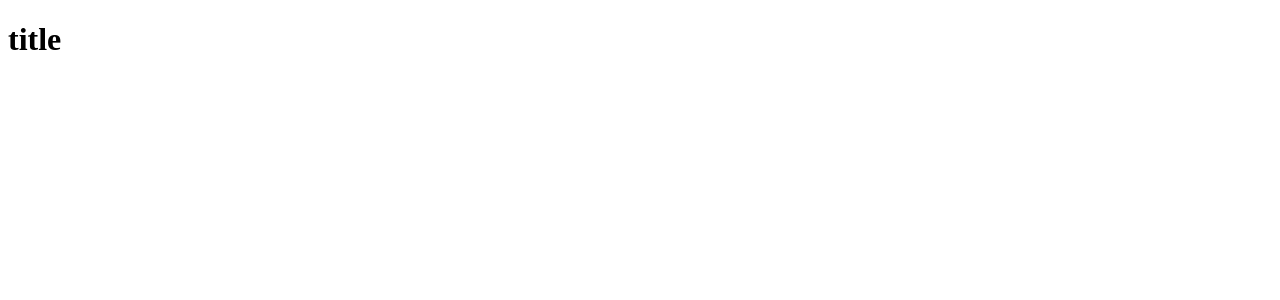
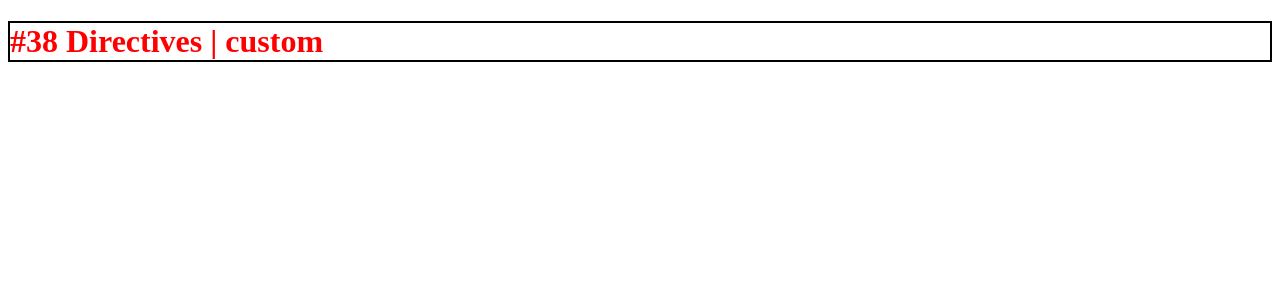
Before and after one commit to jitendrakumar0/my-app, an Angular app: page / in a window 1280 px wide. Shown: the top 300 px of the page. Built offline with nearby package versions, Linux system fonts and the light colour scheme.

Commit message:
#38 Directives | custom

```diff
--- a/src/app/app.component.html
+++ b/src/app/app.component.html
@@ -1,2 +1,2 @@
-<h1>{{title}}</h1>
+<h1 appRedEl>{{title}}</h1>
 <router-outlet></router-outlet>
--- a/src/app/app.component.ts
+++ b/src/app/app.component.ts
@@ -6,5 +6,5 @@ import { Component } from '@angular/core';
   styleUrls: ['./app.component.scss']
 })
 export class AppComponent {
-  title = 'title';
+  title = '#38 Directives | custom';
 }
--- a/src/app/app.module.ts
+++ b/src/app/app.module.ts
@@ -3,10 +3,12 @@ import { BrowserModule } from '@angular/platform-browser';
 
 import { AppRoutingModule } from './app-routing.module';
 import { AppComponent } from './app.component';
+import { RedElDirective } from './directives/red-el.directive';
 
 @NgModule({
   declarations: [
-    AppComponent
+    AppComponent,
+    RedElDirective
   ],
   imports: [
     BrowserModule,
--- /dev/null
+++ b/src/app/directives/red-el.directive.ts
@@ -0,0 +1,15 @@
+import { Directive, ElementRef } from '@angular/core';
+
+@Directive({
+  selector: '[appRedEl]'
+})
+export class RedElDirective {
+
+  constructor(private el: ElementRef) {
+    // To change label's font color and other properties
+    el.nativeElement.style.color = "red";
+    el.nativeElement.style.fontWeight = "bolder";
+    el.nativeElement.style.border = "2px double black";
+  }
+
+}
```
Also changed, not shown: 1 other file (tests, documents, lock files or other folders).
